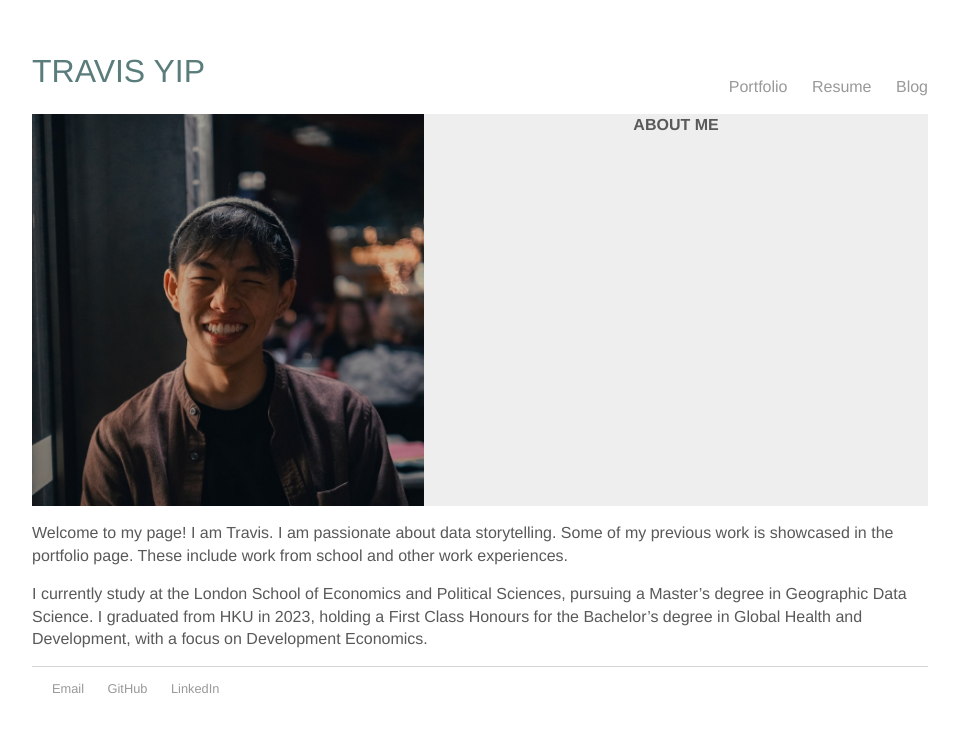
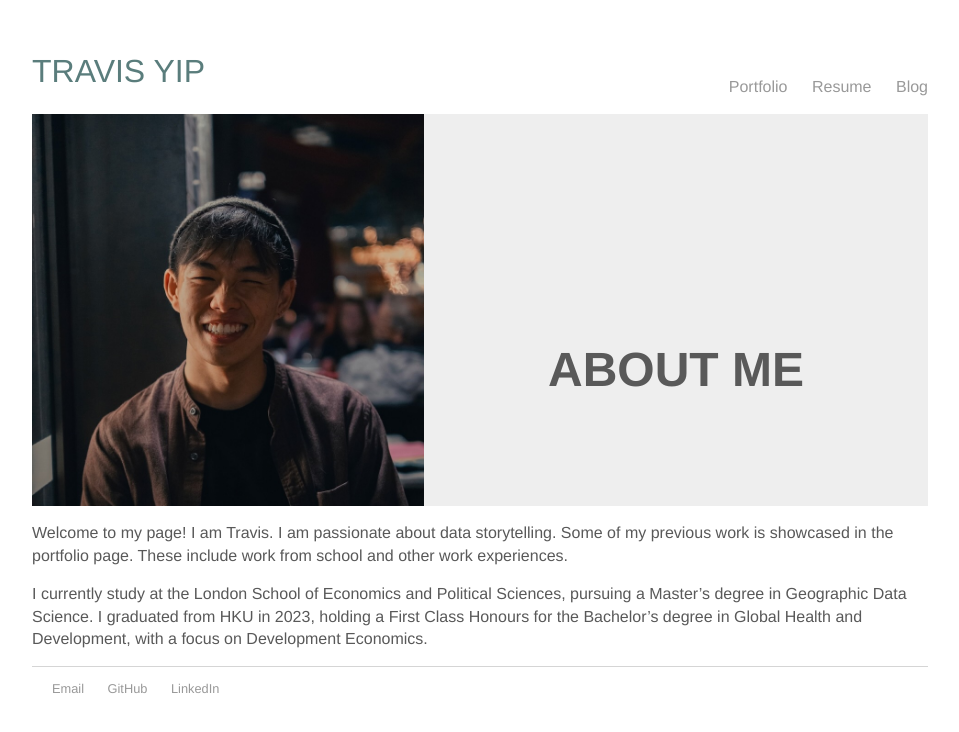
Before and after one commit to cwtravisyip/cwtravisyip.github.io, a Jekyll site: the page built from index.html, in a window 1280 px wide. Shown: the top 732 px of the page, without its empty margins (160-1119 px from the left). Built offline with Jekyll 4.4.1, drawn with Linux system fonts in a browser that asks for light colours.

Commit message:
Update padding

```diff
--- a/index.html
+++ b/index.html
@@ -7,8 +7,10 @@ title: Travis Yip
 		<div class="grid__image-wrapper">
 			<img src="/images/profile_pic_square.jpeg" alt="Travis Yip">
 		</div>
-		<div class="grid__content-wrapper" style="background-color:#EEEEEE;align-items: center;justify-content: centerfont-size:3em;font-weight:bold;text-align:center;color:#595959">
+		<div class="grid__content-wrapper" style="background-color:#EEEEEE;align-items: center;justify-content: center">
+			<h1 style="font-size:3em;font-weight:bold;text-align:center;color:#595959;padding-top:50%">
 				ABOUT ME
+			</h1>
 		</div>
 	</div>
 	<div>
```
